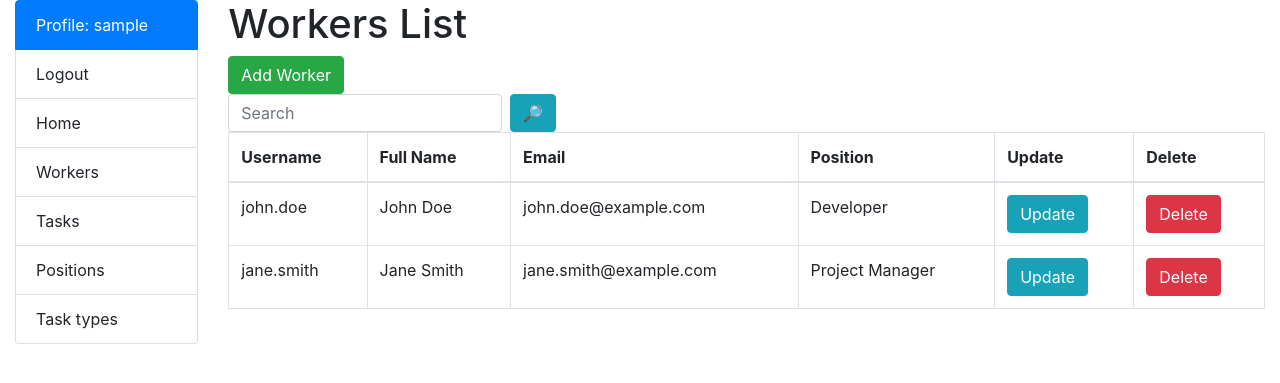
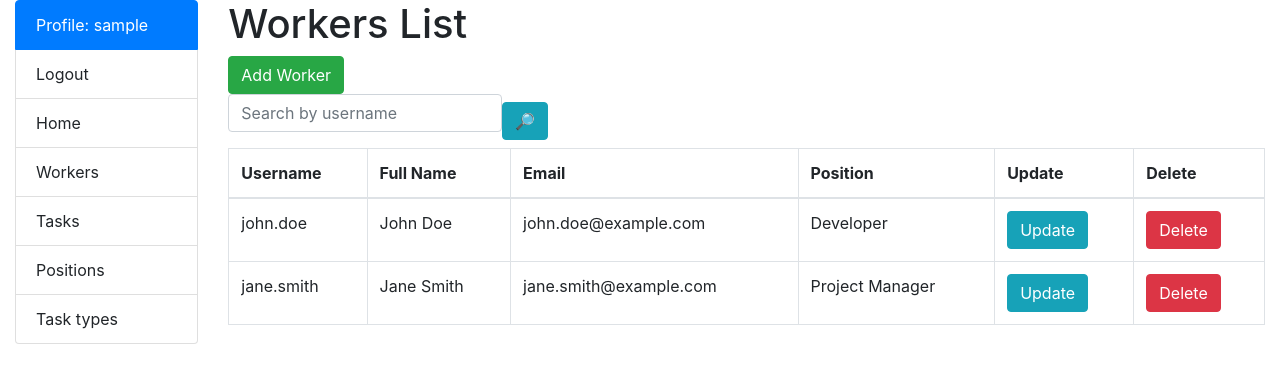
Before and after one commit to JohnnyWalker010/team-task-manager, a Django app: page /workers_list/ in a window 1280 px wide. Shown: the top 383 px of the page. Run offline with Django 5.2, Linux system fonts and the light colour scheme; the visitor is signed in with stand-in values (Sample User, id 1); data comes from the database, SQL or seed files in the repository; some libraries are stand-ins or nearby versions.

Commit message:
Fix worker search form

```diff
--- a/templates/task_manager/worker_list.html
+++ b/templates/task_manager/worker_list.html
@@ -6,10 +6,8 @@
     <h1>Workers List</h1>
     <a href="{% url "task_manager:create_worker" %}" class="btn btn-success">Add Worker</a>
     <form method="get" action="" class="form-inline">
-      <label>
-        <input type="text" name="search" class="form-control mr-sm-2" placeholder="Search">
-      </label>
-      <button class="btn btn-info" type="submit">🔎</button>
+      {{ search_form|crispy }}
+      <input class="btn btn-info" type="submit" value="🔎">
     </form>
 
   {% if workers %}
```
